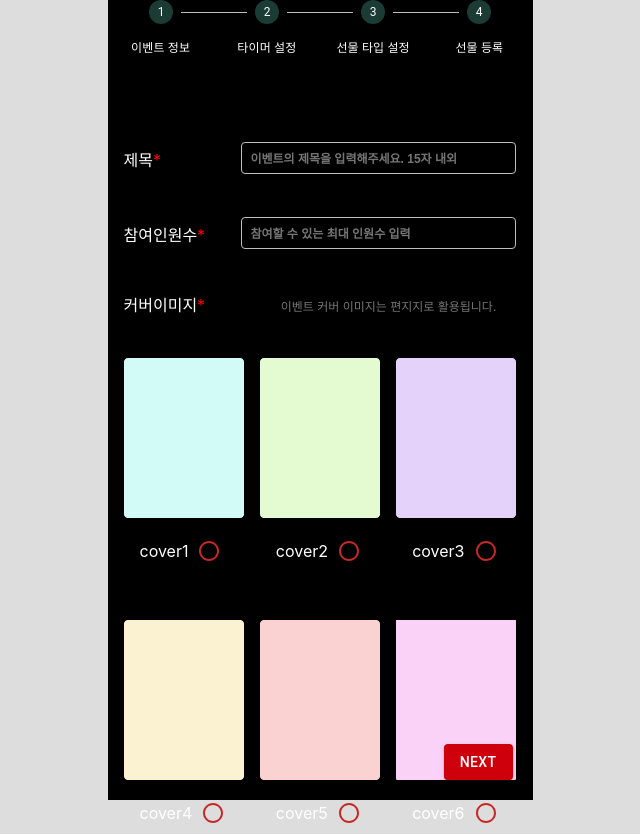
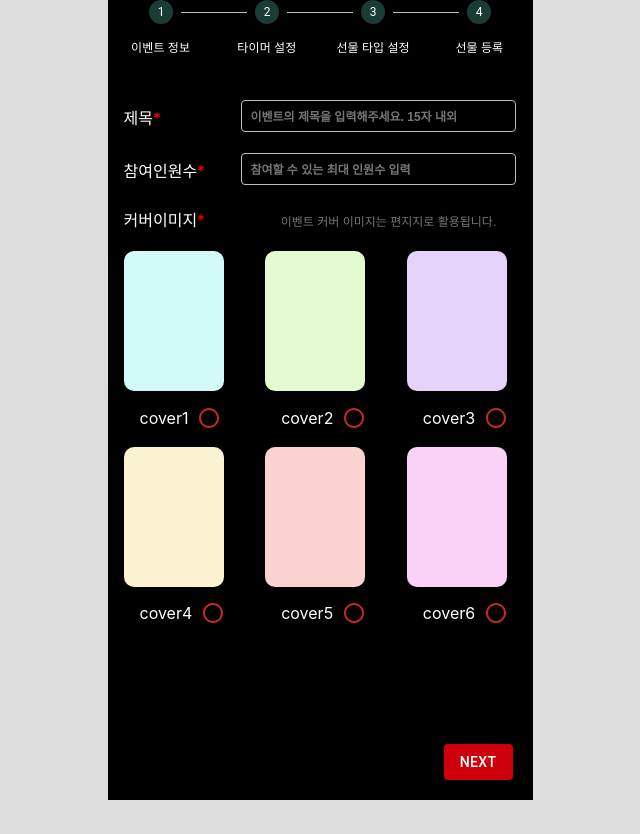
Before and after one commit to prgrms-web-devcourse/Team_DOKEV_GOLDDDUCK_FE, a Next.js app: page /post in a window 1280 px wide. Shown: the whole page, without its empty margins (320-960 px from the left). After the commit the page ends 800 px from the top, so only its background shows below. Built offline with nearby package versions, Linux system fonts and the light colour scheme.

Commit message:
style : step1 이벤트 정보 폼 디자인 수정

```diff
--- a/src/domains/EventTitle/index.tsx
+++ b/src/domains/EventTitle/index.tsx
@@ -59,13 +59,20 @@ const EventTitle: React.FC<Props> = ({
 
         <Div>
           <Box sx={{ flexGrow: 1 }}>
-            <Grid container columnSpacing={2} rowSpacing={6}>
+            <Grid
+              container
+              columnSpacing={4}
+              rowSpacing={1}
+              style={{
+                justifyContent: 'center',
+              }}>
               {Array.from(Array(6)).map((_, index) => (
                 <Grid item sm={4} key={index}>
                   <Image
                     src={`/cover/cover${index + 1}.png`}
-                    width={120}
-                    height={160}
+                    width={100}
+                    height={140}
+                    style={{ borderRadius: '10px' }}
                   />
                   <Div>
                     <label htmlFor={`cover${index + 1}`}>{`cover${
@@ -90,11 +97,11 @@ const EventTitle: React.FC<Props> = ({
 }
 
 const EventTitleContainer = styled.div`
-  margin-top: 10%;
+  padding-top: 5%;
 `
 
 const Div = styled.div`
-  padding-top: 10%;
+  padding-top: 5%;
   width: calc(100% - 32px);
   margin: 0 auto;
   display: flex;
```
